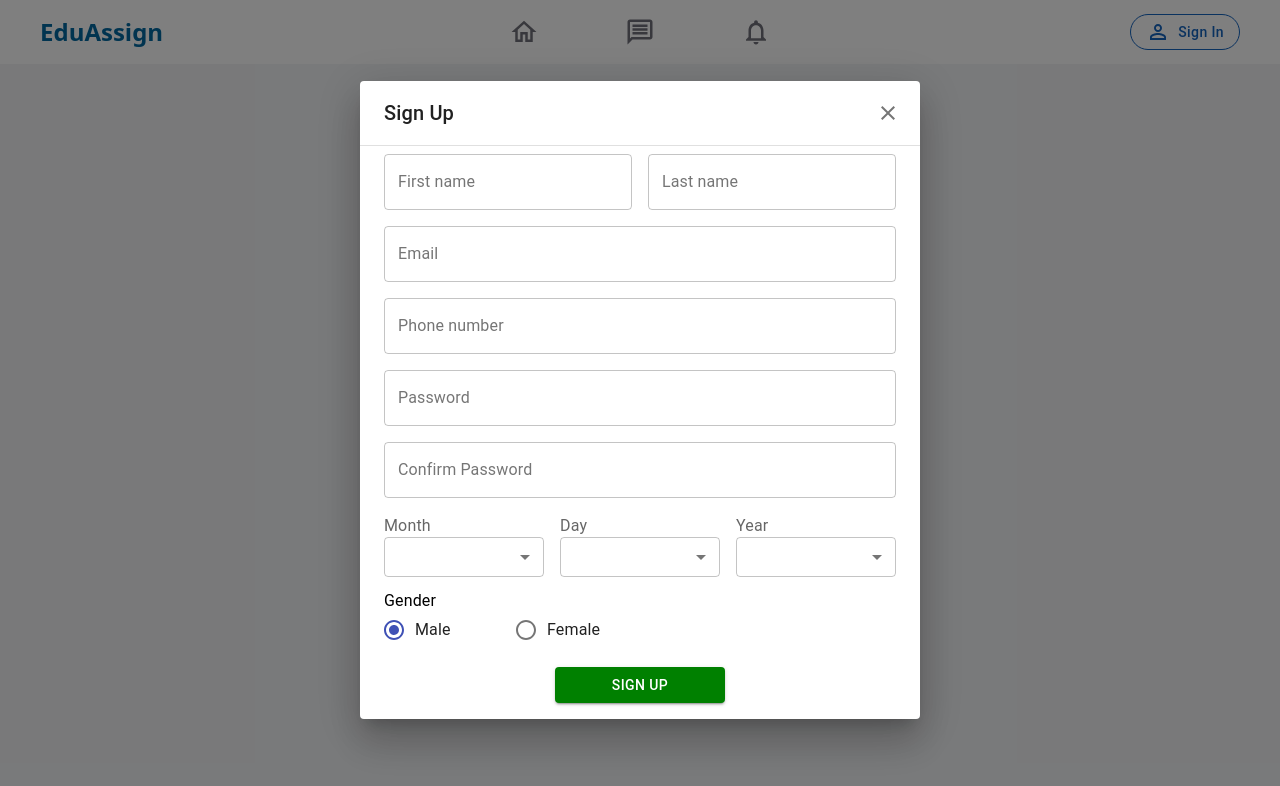
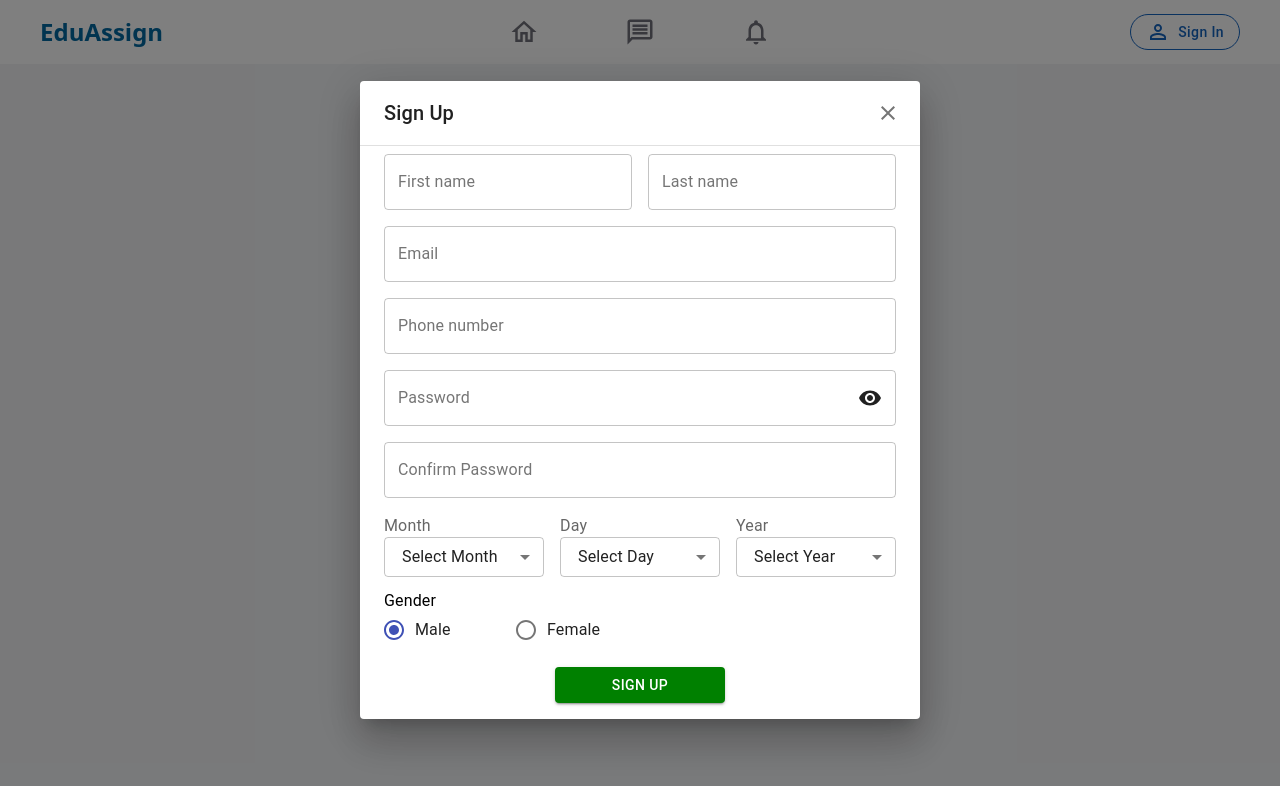
Before and after one commit to eliasrizik93/EduAssign, a React (Create React App) app in the folder client/: page /auth in a window 1280 px wide. Both pictures are taken after a click on the button "SIGN UP". Shown: the top 786 px of the page. Built offline with nearby package versions, Linux system fonts and the light colour scheme.

Commit message:
continue sign up

```diff
--- a/client/src/components/Auth/Auth.tsx
+++ b/client/src/components/Auth/Auth.tsx
@@ -1,6 +1,6 @@
 import TextField from "@material-ui/core/TextField";
 import Button from "@material-ui/core/Button";
-import { useState } from "react";
+import React, { useState } from "react";
 import { specialCharacters } from "../../common/Funcitons";
 
 import { Visibility, VisibilityOff } from "@material-ui/icons";
@@ -46,27 +46,31 @@ days.unshift("Select Day");
 years.unshift("Select Year");
 months.unshift("Select Month");
 const Auth = () => {
-  const [username, setUsername] = useState<string>("");
+  const [email, setEmail] = useState<string>("");
   const [password, setPassword] = useState<string>("");
   const [error, setError] = useState<boolean>(false);
   const [showPassword, setShowPassword] = useState<boolean>(false);
   const [handleOpen, setHandleOpen] = useState<boolean>(false);
   const [gender, setGender] = useState<Gender>("male");
-  const [selectedDay, setSelectedDay] = useState("");
-  const [selectedMonth, setSelectedMonth] = useState("");
-  const [selectedYear, setSelectedYear] = useState("");
-
+  const [selectedDay, setSelectedDay] = useState<string>(days[0]);
+  const [selectedMonth, setSelectedMonth] = useState<string>(months[0]);
+  const [selectedYear, setSelectedYear] = useState<string>(years[0]);
+  const [firstName, setFirstName] = useState<string>("");
+  const [lastName, setLastName] = useState<string>("");
+  const [phoneNumber, setPhoneNumber] = useState<string>();
+  const [confirmPassword, setConfirmPassword] = useState<string>("");
+  const [signUpError, setSignUpError] = useState<string>("");
   const handleChange = (event: any) => {
     setGender(event.target.value);
   };
-  const handleUsernameChange = (event: React.ChangeEvent<HTMLInputElement>) => {
+  const handleEmailChange = (event: React.ChangeEvent<HTMLInputElement>) => {
     const { value } = event.target;
     if (specialCharacters.test(value) || value === "") {
       setError(false);
     } else {
       setError(true);
     }
-    setUsername(value);
+    setEmail(value);
   };
   const handleTogglePasswordVisibility = () => setShowPassword(!showPassword);
   const handlePasswordBlur = () => {
@@ -83,18 +87,51 @@ const Auth = () => {
   const handleYearChange = (event: any) => {
     setSelectedYear(event.target.value);
   };
-
+  const handleSignIn = () => {};
+  const handleSignUp = () => {
+    if (firstName === "") {
+      setSignUpError("First name field is Empty!");
+    }
+    if (lastName === "") {
+      setSignUpError("Last name field is Empty!");
+    }
+    if (email === "") {
+      setSignUpError("Email is field Empty!");
+    }
+    if (password === "") {
+      setSignUpError("Password is field Empty!");
+    }
+    if (confirmPassword === "") {
+      setSignUpError("Confirm Password field is Empty!");
+    }
+    if (phoneNumber === "") {
+      setSignUpError("Phone number field is Empty!");
+    }
+  };
+  const handlePhoneNumber = (event: React.ChangeEvent<HTMLInputElement>) => {
+    const { value } = event.target;
+    if (!isNaN(Number(value))) {
+      setPhoneNumber(value);
+    }
+  };
   return (
     <div className="flex justify-center items-center h-screen">
       <form className="bg-white h-1/2 w-1/4 shadow-xl rounded  flex flex-col space-y-5 p-12 flex justify-center items-center ">
+        <label
+          htmlFor="sign-in-section"
+          className="sign-in-label text-4xl mb-3"
+        >
+          Sign In
+        </label>
         <TextField
-          label="Username"
+          label="Email"
           variant="outlined"
-          value={username}
-          onChange={handleUsernameChange}
+          value={email}
+          onChange={handleEmailChange}
           className="mb-4 w-full"
+          type="email"
         />
-        {error && <span className="text-red-500">Invalid username</span>}
+        {error && <span className="text-red-500">Invalid email</span>}
         <TextField
           label="Password"
           type={showPassword ? "text" : "password"}
@@ -119,6 +156,7 @@ const Auth = () => {
           variant="contained"
           color="primary"
           className="w-full"
+          onClick={handleSignIn}
         >
           Submit
         </Button>
@@ -162,44 +200,63 @@ const Auth = () => {
             style={{ width: "100%" }}
           />
           <DialogContent>
+            {signUpError !== "" && <div>signUpError</div>}
             <div className="grid grid-cols-2 gap-4 mb-4">
               <TextField
                 label="First name"
                 type="text"
-                value={username}
+                value={firstName}
                 variant="outlined"
+                onChange={(e) => setFirstName(e.target.value)}
               />
               <TextField
                 label="Last name"
                 type={"text"}
-                value={password}
+                value={lastName}
                 variant="outlined"
+                onChange={(e) => setLastName(e.target.value)}
               />
             </div>
             <div className="grid grid-cols-1 gap-4 mb-4">
               <TextField
                 label="Email"
                 type="email"
-                value={password}
+                value={email}
                 variant="outlined"
+                onChange={(e) => setEmail(e.target.value)}
               />
               <TextField
                 label="Phone number"
-                type="email"
-                value={password}
+                type="text"
+                value={phoneNumber}
                 variant="outlined"
+                onChange={handlePhoneNumber}
               />
               <TextField
                 label="Password"
-                type="password"
+                type={showPassword ? "text" : "password"}
                 value={password}
                 variant="outlined"
+                onChange={(e) => setPassword(e.target.value)}
+                onBlur={handlePasswordBlur}
+                InputProps={{
+                  endAdornment: (
+                    <div
+                      onClick={handleTogglePasswordVisibility}
+                      style={{ cursor: "pointer" }}
+                    >
+                      {showPassword ? <VisibilityOff /> : <Visibility />}
+                    </div>
+                  ),
+                }}
               />
               <TextField
                 label="Confirm Password"
-                type="password"
-                value={password}
+                type={showPassword ? "text" : "password"}
+                value={confirmPassword}
                 variant="outlined"
+                onChange={(e) => setConfirmPassword(e.target.value)}
+                onBlur={handlePasswordBlur}
               />
             </div>
             <div className="grid grid-cols-3 gap-4 mb-4">
@@ -339,6 +396,7 @@ const Auth = () => {
                   color: "white",
                   marginTop: "1rem",
                 }}
+                onClick={handleSignUp}
               >
                 Sign Up
               </Button>
```
